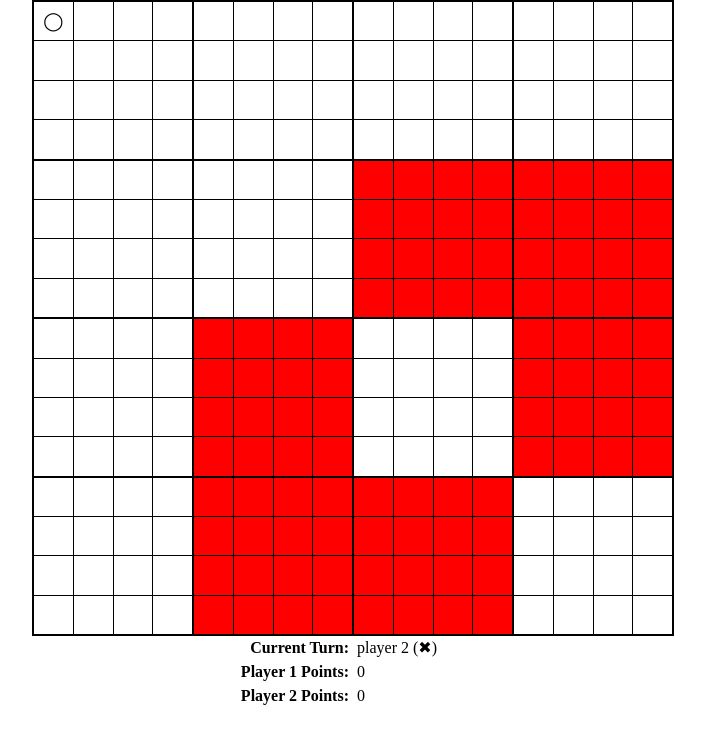
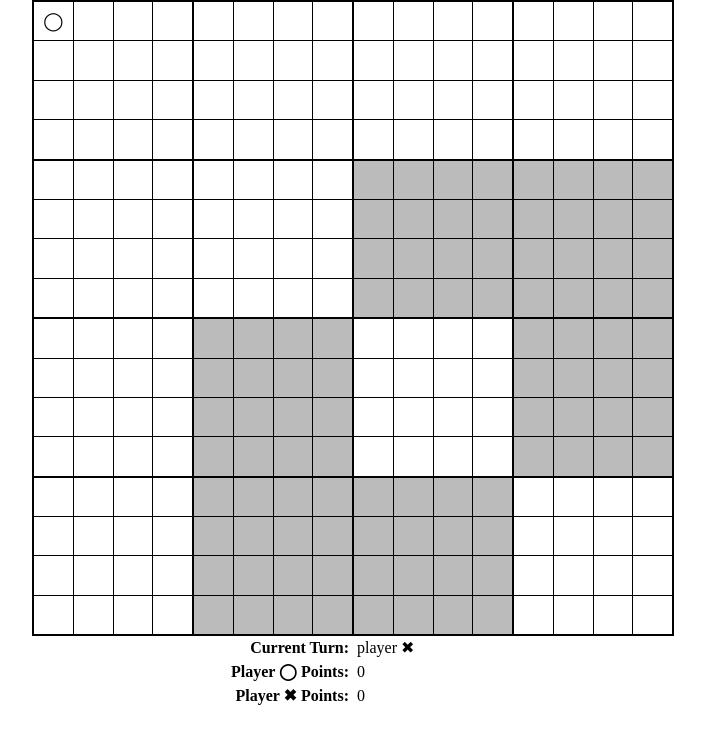
Before and after one commit to sbboard/tik-tak-tesseract, a website: page index.html in a window 1280 px wide. Both pictures are taken after a click on the element 340 px from the left and 21 px from the top of the page. Shown: the whole page, without its empty margins (287-992 px from the left). Drawn offline with Linux system fonts and the light colour scheme.

Commit message:
horizontal win condition set

```diff
--- a/app.js
+++ b/app.js
@@ -1,6 +1,6 @@
 let isPlayerOneTurn = false;
-const playerOneSymbol = "&#9711;";
-const playerTwoSymbol = "&#10006;";
+const playerOneSymbol = "◯";
+const playerTwoSymbol = "✖";
 let playerSymbol = playerOneSymbol;
 let tbodys = document.querySelectorAll("tbody");
 let activeTables = [];
@@ -10,8 +10,8 @@ function changeTurn() {
   isPlayerOneTurn = !isPlayerOneTurn;
   playerSymbol = isPlayerOneTurn ? playerOneSymbol : playerTwoSymbol;
   currentTurnText.innerHTML = isPlayerOneTurn
-    ? `player 1 (${playerSymbol})`
-    : `player 2 (${playerSymbol})`;
+    ? `player ${playerSymbol}`
+    : `player ${playerSymbol}`;
 }
 
 function checkValidMove(currentCell) {
@@ -23,10 +23,30 @@ function checkValidMove(currentCell) {
   }
 }
 
-function checkForWin() {
+function checkForWin(clickedCell) {
   let win = false;
+  //check same board | horizontal
+  if (
+    Array.from(clickedCell.parentElement.children).filter((x) => {
+      return x.outerText == playerSymbol;
+    }).length == 4
+  ) {
+    win = true;
+    console.log("horizontal win");
+  }
+  //win set
   if (win) {
+    if (isPlayerOneTurn) {
+      document.querySelector("#p1-points").innerHTML =
+        Number(document.querySelector("#p1-points").innerHTML) + 1;
+    } else {
+      document.querySelector("#p2-points").innerHTML =
+        Number(document.querySelector("#p2-points").innerHTML) + 1;
+    }
     activeTables = [];
+    tbodys.forEach((x) => {
+      x.setAttribute("data-active", "true");
+    });
   }
 }
 
@@ -113,7 +133,7 @@ function clickCell() {
   if (checkValidMove(this)) {
     checkBoardPhase(this);
     this.innerHTML = `<span>${playerSymbol}</span>`;
-    checkForWin();
+    checkForWin(this);
     changeTurn();
   }
 }
--- a/index.html
+++ b/index.html
@@ -413,9 +413,9 @@
     </div>
 
     <div id="score">
-        <span class="header">Current Turn:</span><span id="currentTurn">player 1</span>
-        <span class="header">Player 1 Points:</span><span id="p1-points">0</span>
-        <span class="header">Player 2 Points:</span><span id="p2-points">0</span>
+        <span class="header">Current Turn:</span><span id="currentTurn">player</span>
+        <span class="header">Player ◯ Points:</span><span id="p1-points">0</span>
+        <span class="header">Player ✖ Points:</span><span id="p2-points">0</span>
     </div>
   </body>
   <script src="app.js"></script>
--- a/style.sass
+++ b/style.sass
@@ -11,7 +11,7 @@
         display: inline-table
         tbody[data-active=false]
             td
-                background-color: red
+                background-color: #bbb
         tr
             width: 100%
             td
```
Also changed, not shown: style.css.
